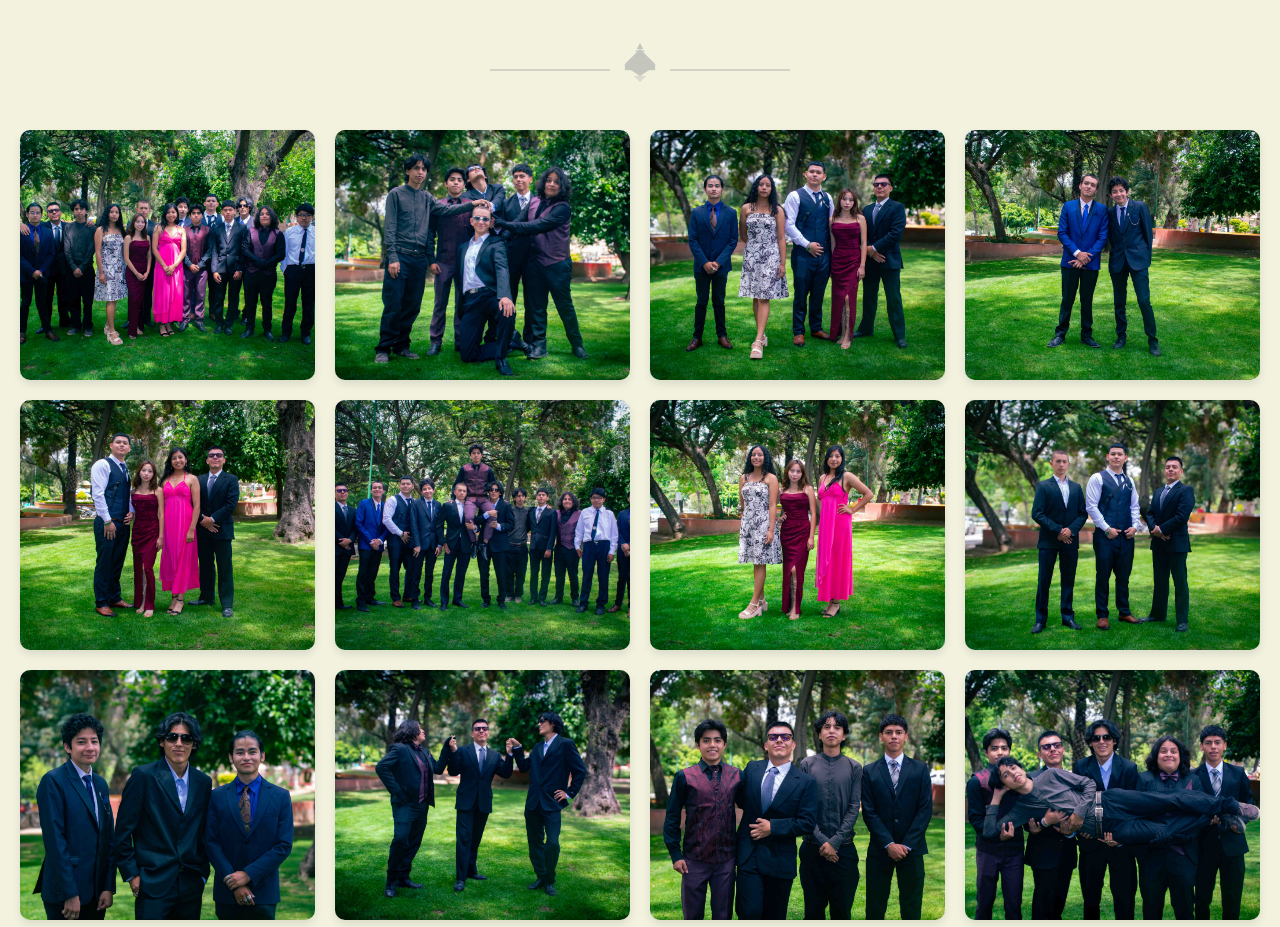
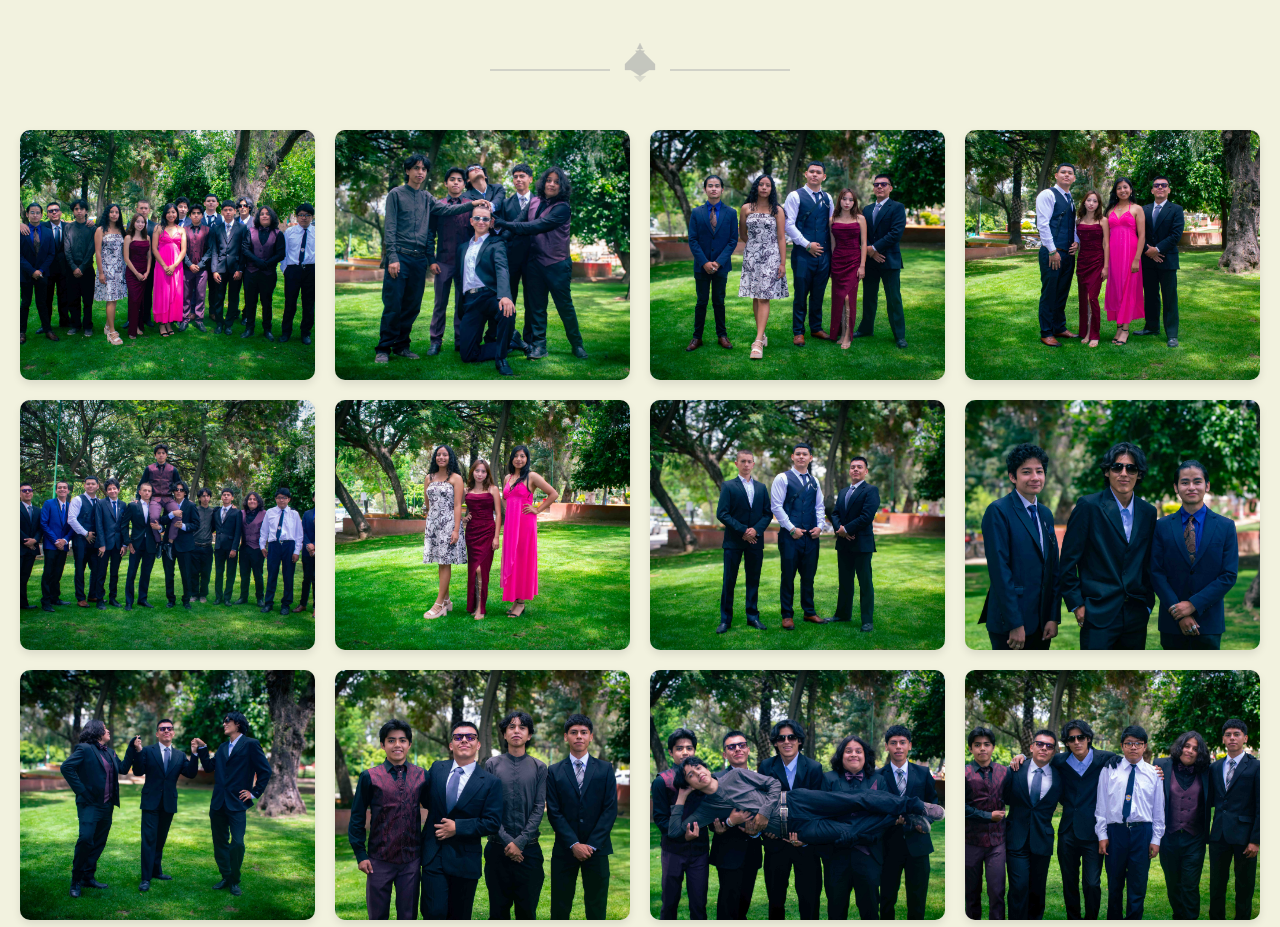
Before and after one commit to malelemdz/invitaciones, a plain HTML site: page promo-yggdrasil.html in a window 1280 px wide. Shown: the part 5580-6507 px from the top of the page. Drawn offline with Linux system fonts and the light colour scheme.

Commit message:
Update promo-yggdrasil.html

```diff
--- a/promo-yggdrasil.html
+++ b/promo-yggdrasil.html
@@ -626,9 +626,6 @@ footer a {
         <img src="https://github.com/malelemdz/invitaciones/blob/main/source/promo%20yggdrasil/galeria/IMG_0101.jpg?raw=true" alt="Foto de graduación 3">
     </div>
     <div class="gallery-item">
-        <img src="https://github.com/malelemdz/invitaciones/blob/main/source/promo%20yggdrasil/galeria/IMG_0102.jpg?raw=true" alt="Foto de graduación 4">
-    </div>
-    <div class="gallery-item">
         <img src="https://github.com/malelemdz/invitaciones/blob/main/source/promo%20yggdrasil/galeria/IMG_0105.jpg?raw=true" alt="Foto de graduación 5">
     </div>
     <div class="gallery-item">
```
